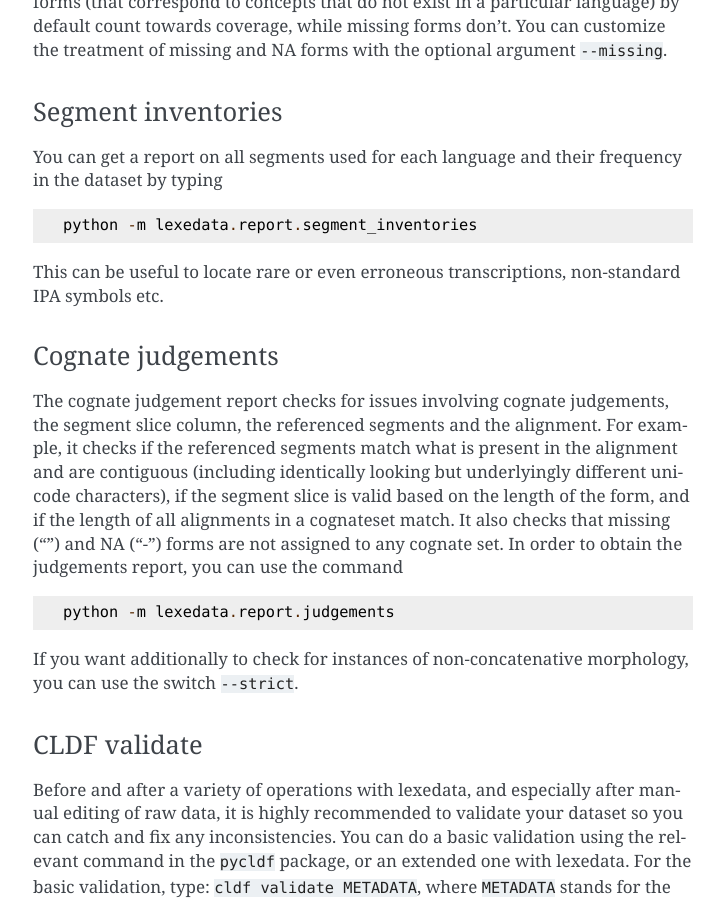
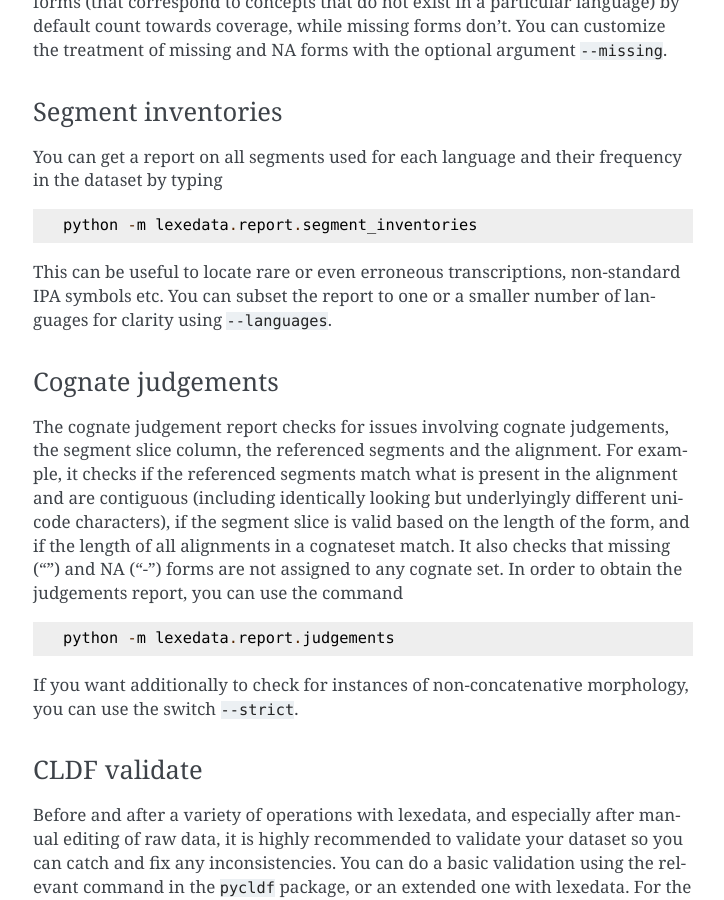
Before and after one commit to lexedata/lexedata, a Sphinx documentation site: the page built from docs/Manual.md, in a window 1280 px wide and 900 px high, scrolled down 10077 px. Shown: the whole window, without its empty margins (387-1111 px from the left). Built offline with Sphinx 7.4.7, drawn with Linux system fonts in a browser that asks for light colours.

Commit message:
Add --languages for segment inventories

````diff
--- a/docs/Manual.md
+++ b/docs/Manual.md
@@ -200,6 +200,7 @@ You can get a report on all segments used for each language and their frequency
 python -m lexedata.report.segment_inventories
 ```
 This can be useful to locate rare or even erroneous transcriptions, non-standard IPA symbols etc.
+You can subset the report to one or a smaller number of languages for clarity using `--languages`.
 
 ### Cognate judgements
 The cognate judgement report checks for issues involving cognate judgements, the segment slice column, the referenced segments and the alignment. For example, it checks if the referenced segments match what is present in the alignment and are contiguous (including identically looking but underlyingly different unicode characters), if the segment slice is valid based on the length of the form, and if the length of all alignments in a cognateset match. It also checks that missing ("") and NA ("-") forms are not assigned to any cognate set. In order to obtain the judgements report, you can use the command
````
